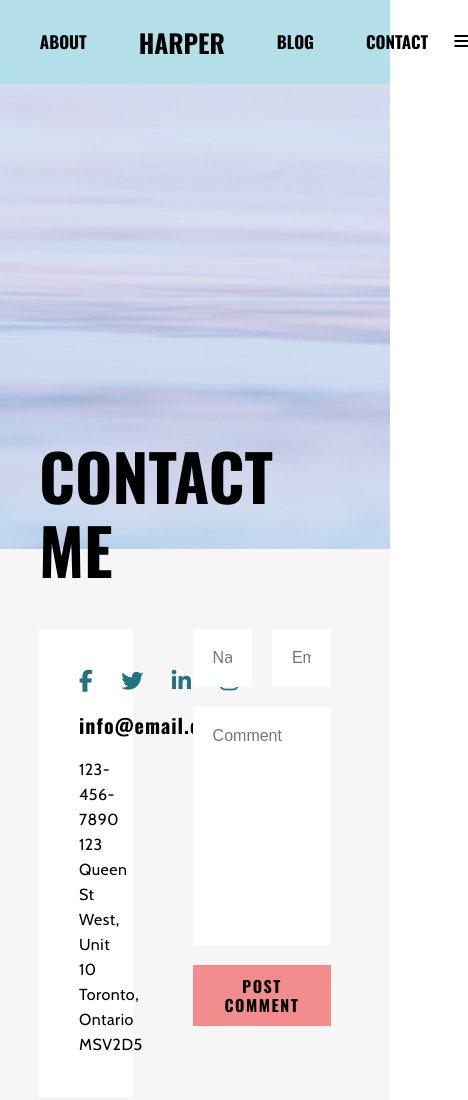
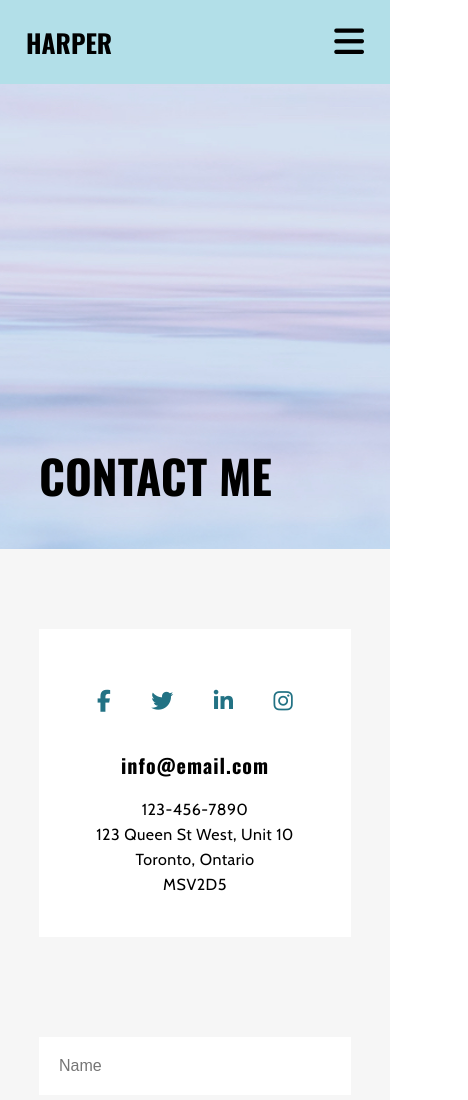
Before and after one commit to juliadufresne/julia-dufresne-harper, a plain HTML site: page contact.html in a window 390 px wide. Shown: the top 1100 px of the page, 468 px wide, since content can reach past the window. Drawn offline with nearby package versions, Linux system fonts and the light colour scheme.

Commit message:
finished media query

```diff
--- a/contact.html
+++ b/contact.html
@@ -23,7 +23,7 @@
 
     </nav>
     <header class="headerStyle">
-        <h1 class="wrapper">Contact me</h1>
+        <h1 class="wrapper headerTitle">Contact me</h1>
     </header>
 
     <main>
--- a/styles/sass/_generalHeader.scss
+++ b/styles/sass/_generalHeader.scss
@@ -1,12 +1,9 @@
 header {
-    // background-image: url("../harper-assets/blog-image-1.jpg");
-    // width: 100%;
-    // height: 55vh;
     background-repeat: no-repeat;
     background-size: cover;
     background-position: center;
 
-            h1 {
+            .headerTitle {
                 position: relative;
                 top: 355px;
                 font-size: 6.4rem;
@@ -33,3 +30,7 @@ nav {
         }
     }
 }
+
+.fa-bars {
+    display: none;
+}
--- /dev/null
+++ b/styles/sass/_mediaQPageThree.scss
@@ -0,0 +1,78 @@
+@media (max-width: 980px) {
+    #pageThree {
+        main {
+            div {
+                flex-direction: column;
+            }
+            .contact {
+                width: 100%;
+                text-align: center;
+            }
+
+            ul {
+                width: 100%;
+                justify-content: center;
+
+                li {
+                    padding-right: 0;
+                    padding: 20px;
+                }
+            }
+                form {
+                    margin: 0;
+                    min-width: 200px;
+
+                    input {
+                        &:first-child {
+                            width: 100%;
+                            margin-right: 0;
+                        }
+
+                        &:last-child {
+                            width: 100%;
+                            margin-left: 0;
+                        }
+                    }
+                    button {
+                        width: 100%;
+                        @include buttondefault;
+                        margin-bottom: 40px;
+                    }
+
+                    .message {
+                        margin-top: 20px;
+                    }
+                }
+            }
+        }
+    }
+
+
+
+@media (max-width: 768px) {
+    #pageThree {
+        nav {
+            display: flex;
+            justify-content: space-between;
+
+            .menu {
+                display: none;
+            }
+
+            .fa-bars {
+                padding: 12px 26px;
+                display: inline-block !important;
+                font-size: 3.4rem;
+            }
+        }
+    }
+}
+
+@media (max-width: 550px) {
+    header {
+        .headerTitle {
+            font-size: 4.6rem;
+            top: 365px;
+        }
+    }
+}
--- a/styles/sass/_mediaQPageTwo.scss
+++ b/styles/sass/_mediaQPageTwo.scss
@@ -2,7 +2,6 @@
     #pageTwo {
 
         main {
-
             margin: 0 auto;
 
             .blogSection {
--- a/styles/sass/_pageThree.scss
+++ b/styles/sass/_pageThree.scss
@@ -4,46 +4,6 @@
         width: 100%;
         height: 55vh;
     }
-    //     width: 100%;
-    //     height: 55vh;
-    //     background-repeat: no-repeat;
-    //     background-size: cover;
-    //     background-position: center;
-
-    //         h1 {
-    //             position: relative;
-    //             top: 355px;
-    //             font-size: 6.4rem;
-    //             padding-right: 10%;
-    //             text-transform: uppercase;
-    //             font-family: $oswald;
-    //         }
-    // }
-
-    // nav {
-    //     background-color: $lightbluegrey;
-    //     height: 10vh;
-    //     @include flexrow;
-
-    //     ul {
-    //         @include flexrow;
-
-    //         li {
-    //             padding: 12px 26px;
-    //             text-transform: uppercase;
-    //             font-weight: 600;
-    //             font-family: $oswald;
-    //             font-size: 1.7rem
-    //         }
-    //     }
-
-    //     .title {
-    //         font-size: 3.4rem;
-    //     }
-    //     .fa-bars {
-    //         display: none;
-    //     }
-    // }
 
     main {
         background-color: $white;
@@ -73,7 +33,8 @@
         .contact {
             margin: 80px 0;
             background-color: white;
-            width: 30%;
+            width: 40%;
+            min-width: 280px;
             padding: 40px
         }
 
@@ -86,10 +47,10 @@
                 padding-right: 28px;
             }
         }
-
-    form {
-        width: 100%;
-        margin: 60px;
-    }
+        form {
+            width: 100%;
+            margin: 60px;
+            min-width: 425px;
+        }
     }
 }
--- a/styles/sass/styles.scss
+++ b/styles/sass/styles.scss
@@ -9,3 +9,4 @@
 @import "pageThree";
 @import "mediaQPageOne";
 @import "mediaQPAgeTwo";
+@import "mediaQPageThree";
```
Also changed, not shown: blog.html (+1 -1 lines), styles/sass/_pageTwo.scss (+0 -40 lines), styles/styles.css.
